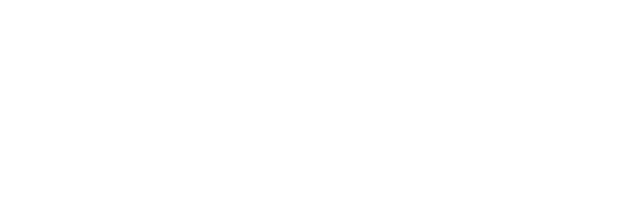
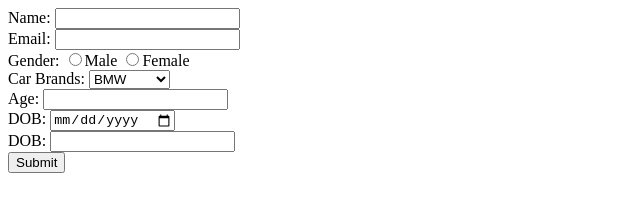
Before and after one commit to acciojob/signup-form-car-suyogghate, a website: page main.html in a window 1280 px wide. Shown: the whole page, without its empty margins (0-640 px from the left). Drawn offline with Linux system fonts and the light colour scheme.

Commit message:
form made

```diff
--- a/main.html
+++ b/main.html
@@ -1,16 +1,50 @@
 <!DOCTYPE html>
 
 <html>
+  <head>
+    <link rel="stylesheet" href="styles.css" />
+  </head>
 
-<head>
-	<link rel="stylesheet" href="styles.css">
-</head>
-
-<body>
-	<!-- the entire body must be written by student -->
-    <script type="text/javascript" src="./script.js">
-</script>
-
-</body>
-
+  <body>
+    <!-- the entire body must be written by student -->
+    <form method="post">
+      <div>
+        <label for="name">Name: </label>
+        <input id="name" type="text" />
+      </div>
+      <div>
+        <label for="email">Email: </label>
+        <input id="email" type="email" />
+      </div>
+      <div>
+        <label for="gender">Gender: </label>
+        <input id="gender" type="radio" name="gender" value="male" />Male
+        <input id="gender" type="radio" name="gender" value="female" />Female
+      </div>
+      <div>
+        <label for="cars">Car Brands: </label>
+        <select id="cars">
+          <option value="volvo">BMW</option>
+          <option value="saab">Audi</option>
+          <option value="opel">Mercedez</option>
+        </select>
+      </div>
+	  <div>
+		<label for="age">Age: </label>
+		<input id="age" type="text" />
+	  </div>
+	  <div>
+		<label for="dob">DOB: </label>
+		<input id="dob" type="date" />
+	  </div>
+	  <div>
+		<label for="password">DOB: </label>
+		<input id="password" type="password" />
+	  </div>
+	  <div>
+		<button type="submit">Submit</button>
+	  </div>
+    </form>
+    <script type="text/javascript" src="./script.js"></script>
+  </body>
 </html>
```
